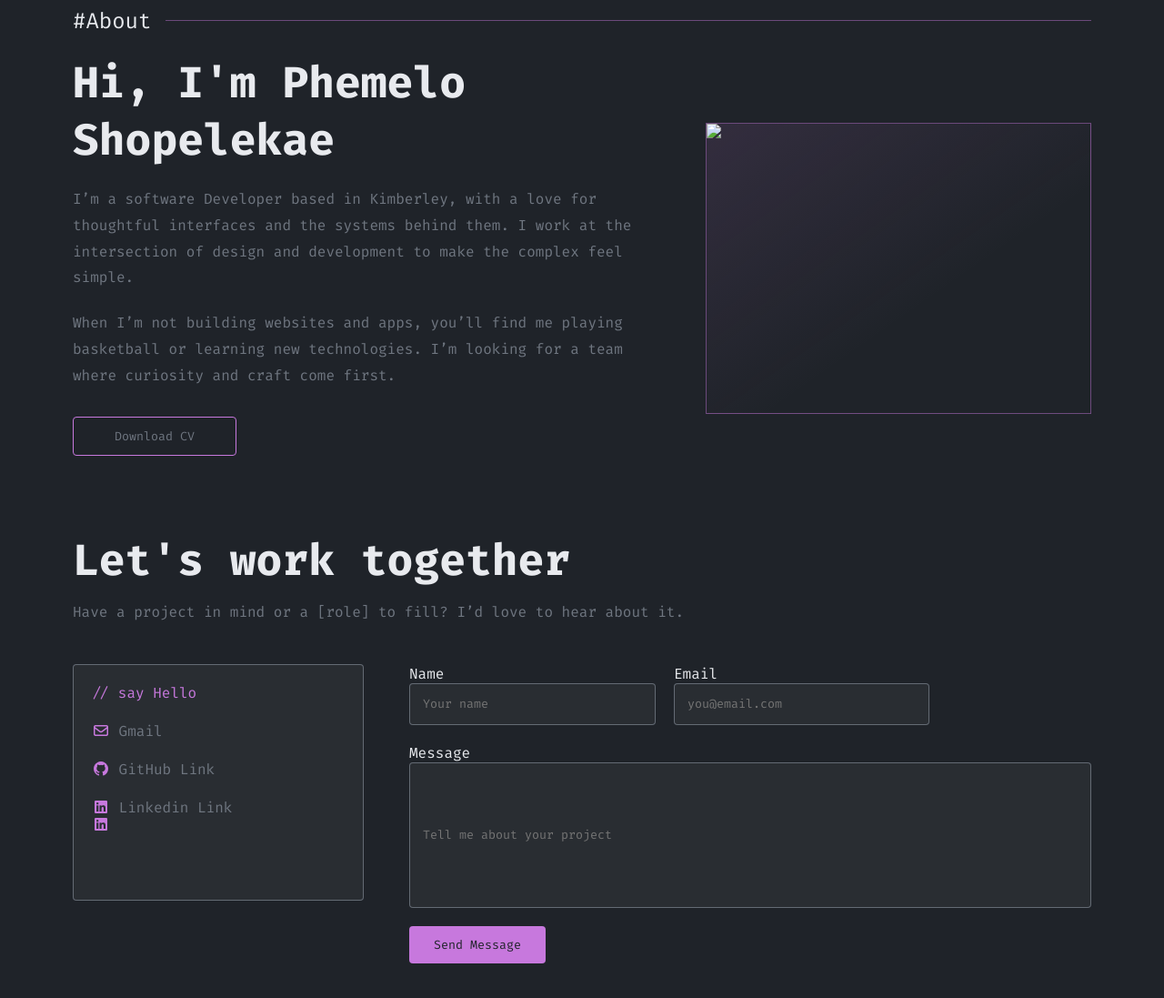
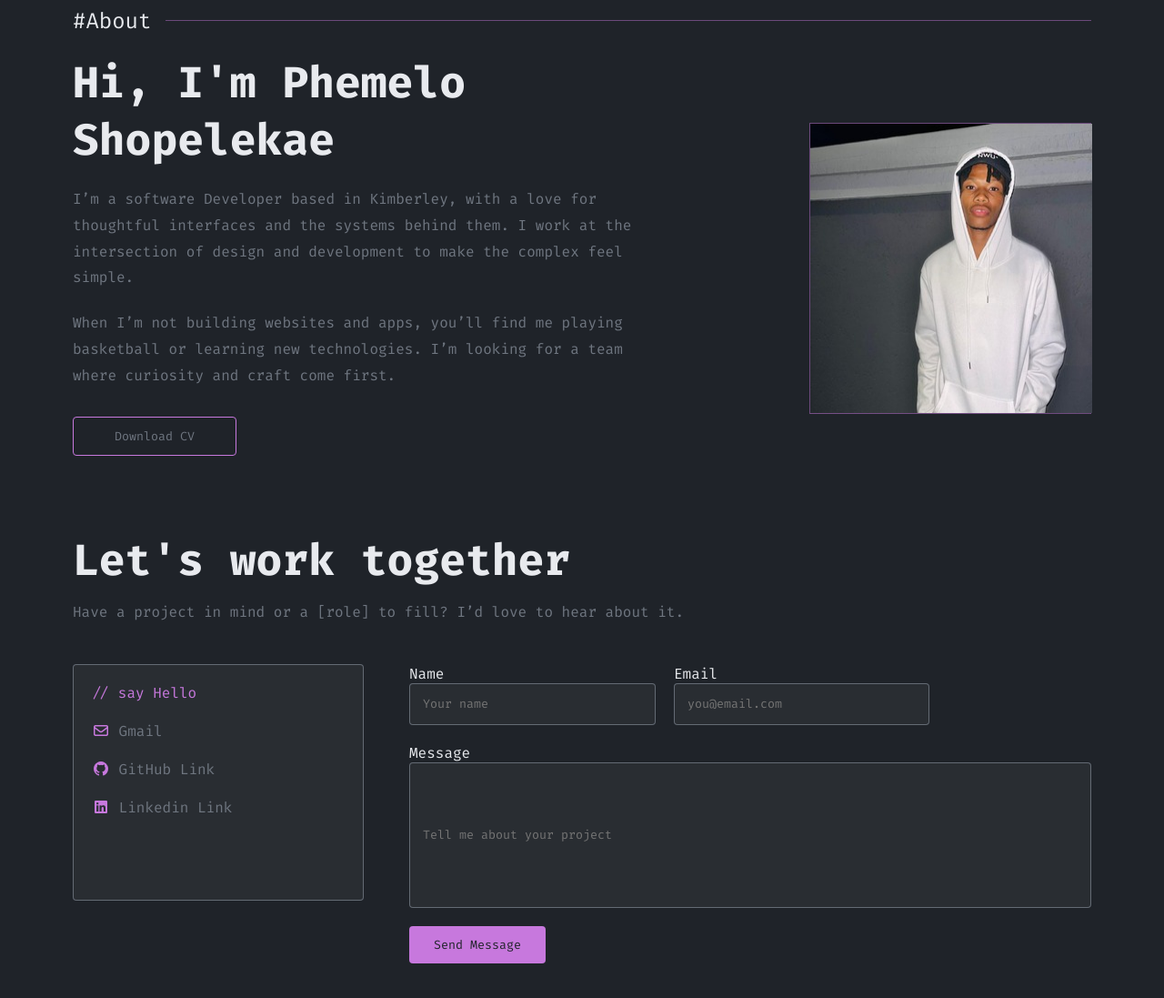
Before and after one commit to Phemelo1606/Portfolio, a plain HTML site: page index.html in a window 1280 px wide. Shown: the part 2140-3237 px from the top of the page at 91% size. Drawn offline with Linux system fonts and the light colour scheme; files whose address does not match are found by name.

Commit message:
added picture to about me sections

```diff
--- a/index.html
+++ b/index.html
@@ -337,7 +337,7 @@
           <button class="download-btn"><a href="./assets/Phemelo_Shopelekae_CV (2).pdf" download="">Download CV</a></button>
         </div>
         <div class="aboutme-image">
-          <img src="#"/>
+          <img src="./assets/images/WhatsApp Image 2024-04-12 at 22.16.11_4a08c3af.jpg"/>
         </div>
       </div>
 
@@ -359,7 +359,7 @@
             <a href="https://github.com/Phemelo1606"><i class="fa-brands fa-github"></i> GitHub Link</a>
             <br>
             <a href="www.linkedin.com/in/phemelo-shopelekae-875663228"><i class="fa-brands fa-linkedin"></i> Linkedin Link</a>
-            <i class="fa-brands fa-linkedin"></i>
+
           </div>
 
           <form action="https://formspree.io/f/mgakybly" method="POST" class="message">
--- a/style.css
+++ b/style.css
@@ -381,6 +381,7 @@ i {
   display: flex;
   flex: 1;
   min-height: 320px;
+  max-width: 310px;
   border: 1px solid hsla(287, 60%, 67%, 0.45);
   background: linear-gradient(
     145deg,
```
Also changed, not shown: assets/images/WhatsApp Image 2024-04-12 at 22.16.11_4a08c3af.jpg (added).
